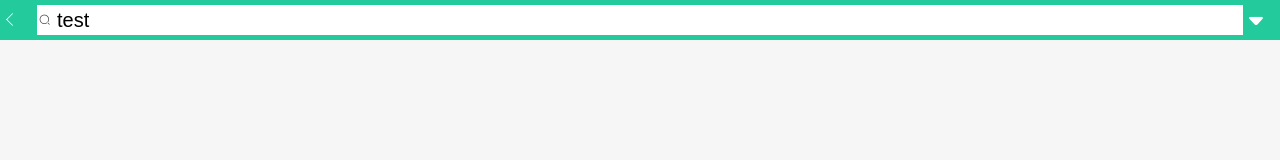
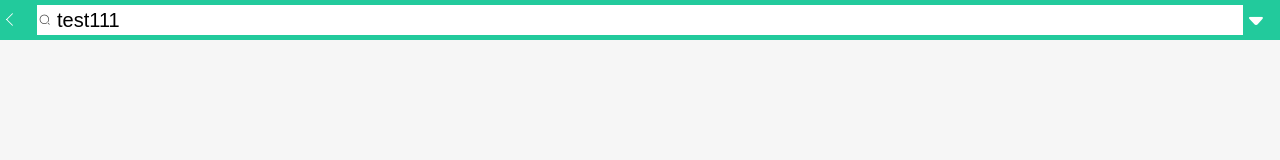
Before and after one commit to Web-yue/learnVue, a Vue app: page / in a window 1280 px wide. Shown: the top 160 px of the page. Built offline with nearby package versions, Linux system fonts and the light colour scheme.

Commit message:
'test111'

```diff
--- a/src/pages/home/components/Header.vue
+++ b/src/pages/home/components/Header.vue
@@ -14,7 +14,7 @@
     name: "Header",
      data(){
       return {
-        aa:'test',
+        aa:'test111',
         dd:1234567
       }
      }
```
